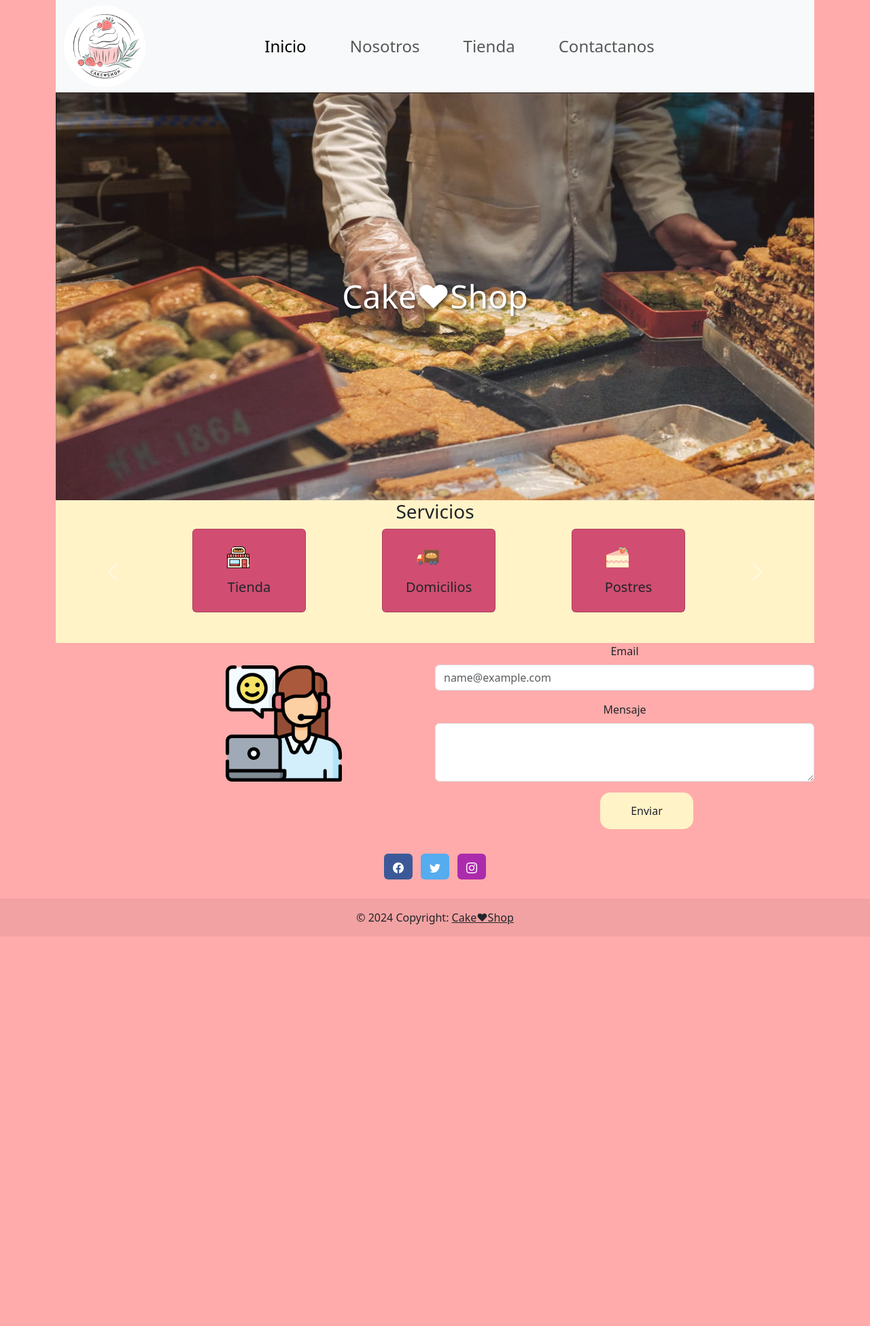
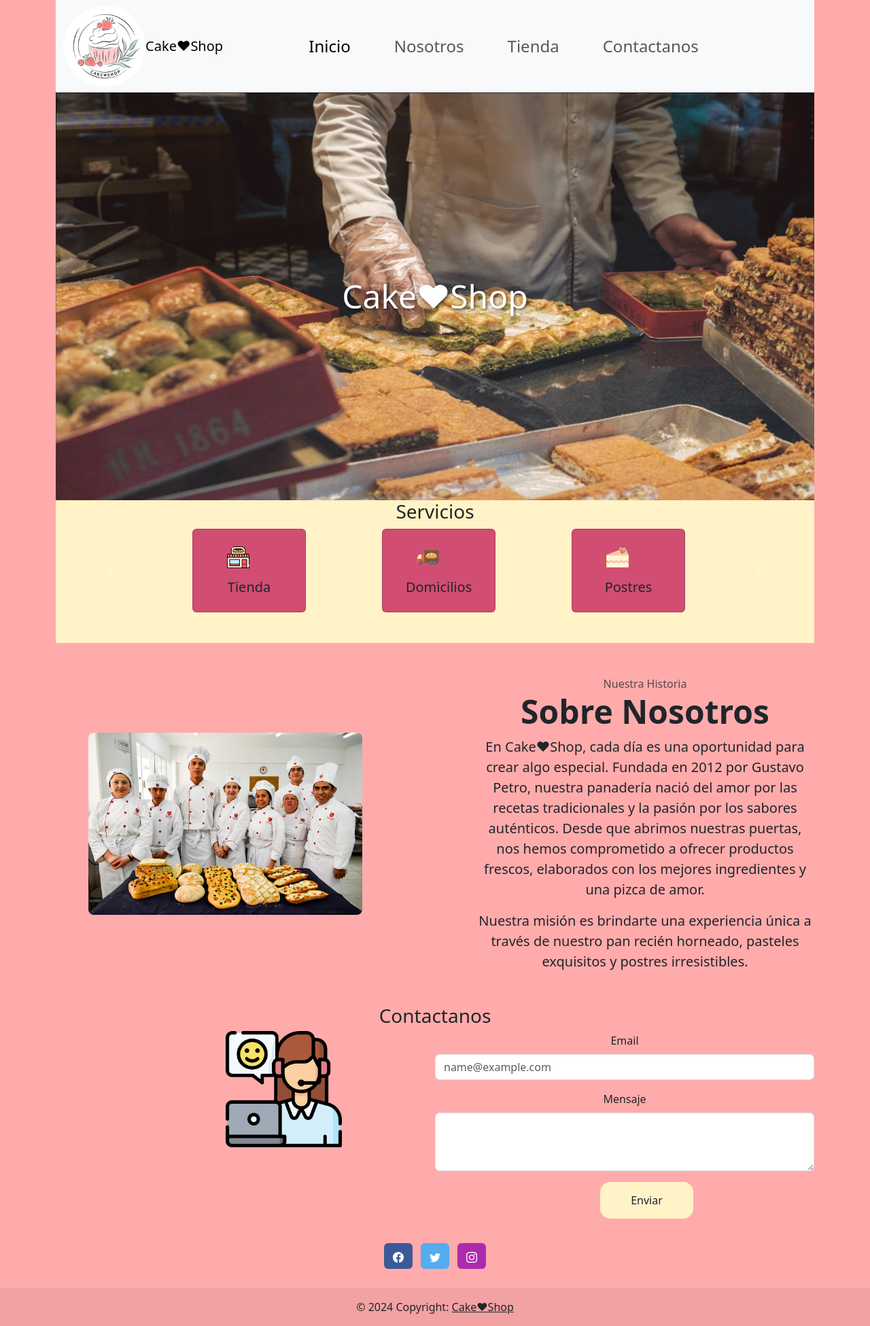
Before and after one commit to JosephRodriri/ProyectoFinal, a PHP site: page / in a window 1280 px wide. Shown: the whole page at 68% size. Before the commit the page ends 1378 px from the top, so only its background shows below. Run offline with PHP 8.4, Linux system fonts and the light colour scheme.

Commit message:
cambios1

```diff
--- a/ProyectoPanaderia/Pages/Templates/cabecera.php
+++ b/ProyectoPanaderia/Pages/Templates/cabecera.php
@@ -9,7 +9,7 @@
   <link rel="shortcut icon" href="../images/pan-de-molde.png" type="image/x-icon" />
   <link href="https://cdn.jsdelivr.net/npm/bootstrap@5.3.3/dist/css/bootstrap.min.css" rel="stylesheet"
         integrity="sha384-QWTKZyjpPEjISv5WaRU9OFeRpok6YctnYmDr5pNlyT2bRjXh0JMhjY6hW+ALEwIH" crossorigin="anonymous" />
-  <link rel="stylesheet" href="tienda.css" />
+  <link rel="stylesheet" href="./tienda.css" />
 
 
 </head>
@@ -17,7 +17,9 @@
 
 <!--Barra de cotenido-->
 <body>
+<style>
 
+</style>
 <!--menu-->
   <header>
 
@@ -32,7 +34,7 @@
     <div class="collapse navbar-collapse" id="navbarNav">
       <ul class="navbar-nav">
         <li class="nav-item">
-          <a class="nav-link" aria-current="page" href="/ProyectoPanaderia/index.php">inicio</a>
+          <a class="nav-link" aria-current="page" href="../index.html">inicio</a>
         </li>
         <li class="nav-item">
           <a class="nav-link" href="Tienda.php">Tienda</a>
--- a/ProyectoPanaderia/Pages/Templates/pie.php
+++ b/ProyectoPanaderia/Pages/Templates/pie.php
@@ -12,7 +12,7 @@
       data-mdb-ripple-init
         class="btn text-white btn-floating m-1"
         style="background-color: #3b5998;"
-        href="#!"
+        href="https://www.facebook.com/login/?next=https%3A%2F%2Fwww.facebook.com%2F"
         role="button"
         ><svg xmlns="http://www.w3.org/2000/svg" width="16" height="16" fill="currentColor" class="bi bi-facebook" viewBox="0 0 16 16">
           <path d="M16 8.049c0-4.446-3.582-8.05-8-8.05C3.58 0-.002 3.603-.002 8.05c0 4.017 2.926 7.347 6.75 7.951v-5.625h-2.03V8.05H6.75V6.275c0-2.017 1.195-3.131 3.022-3.131.876 0 1.791.157 1.791.157v1.98h-1.009c-.993 0-1.303.621-1.303 1.258v1.51h2.218l-.354 2.326H9.25V16c3.824-.604 6.75-3.934 6.75-7.951"/>
@@ -23,7 +23,7 @@
         data-mdb-ripple-init
         class="btn text-white btn-floating m-1"
         style="background-color: #55acee;"
-        href="#!"
+        href="https://x.com/?lang=en"
         role="button"
         ><svg xmlns="http://www.w3.org/2000/svg" width="16" height="16" fill="currentColor" class="bi bi-twitter" viewBox="0 0 16 16">
           <path d="M5.026 15c6.038 0 9.341-5.003 9.341-9.334q.002-.211-.006-.422A6.7 6.7 0 0 0 16 3.542a6.7 6.7 0 0 1-1.889.518 3.3 3.3 0 0 0 1.447-1.817 6.5 6.5 0 0 1-2.087.793A3.286 3.286 0 0 0 7.875 6.03a9.32 9.32 0 0 1-6.767-3.429 3.29 3.29 0 0 0 1.018 4.382A3.3 3.3 0 0 1 .64 6.575v.045a3.29 3.29 0 0 0 2.632 3.218 3.2 3.2 0 0 1-.865.115 3 3 0 0 1-.614-.057 3.28 3.28 0 0 0 3.067 2.277A6.6 6.6 0 0 1 .78 13.58a6 6 0 0 1-.78-.045A9.34 9.34 0 0 0 5.026 15"/>
@@ -35,7 +35,7 @@
         data-mdb-ripple-init
         class="btn text-white btn-floating m-1"
         style="background-color: #ac2bac;"
-        href="#!"
+        href="https://www.instagram.com/"
         role="button"
         ><svg xmlns="http://www.w3.org/2000/svg" width="16" height="16" fill="currentColor" class="bi bi-instagram" viewBox="0 0 16 16">
           <path d="M8 0C5.829 0 5.556.01 4.703.048 3.85.088 3.269.222 2.76.42a3.9 3.9 0 0 0-1.417.923A3.9 3.9 0 0 0 .42 2.76C.222 3.268.087 3.85.048 4.7.01 5.555 0 5.827 0 8.001c0 2.172.01 2.444.048 3.297.04.852.174 1.433.372 1.942.205.526.478.972.923 1.417.444.445.89.719 1.416.923.51.198 1.09.333 1.942.372C5.555 15.99 5.827 16 8 16s2.444-.01 3.298-.048c.851-.04 1.434-.174 1.943-.372a3.9 3.9 0 0 0 1.416-.923c.445-.445.718-.891.923-1.417.197-.509.332-1.09.372-1.942C15.99 10.445 16 10.173 16 8s-.01-2.445-.048-3.299c-.04-.851-.175-1.433-.372-1.941a3.9 3.9 0 0 0-.923-1.417A3.9 3.9 0 0 0 13.24.42c-.51-.198-1.092-.333-1.943-.372C10.443.01 10.172 0 7.998 0zm-.717 1.442h.718c2.136 0 2.389.007 3.232.046.78.035 1.204.166 1.486.275.373.145.64.319.92.599s.453.546.598.92c.11.281.24.705.275 1.485.039.843.047 1.096.047 3.231s-.008 2.389-.047 3.232c-.035.78-.166 1.203-.275 1.485a2.5 2.5 0 0 1-.599.919c-.28.28-.546.453-.92.598-.28.11-.704.24-1.485.276-.843.038-1.096.047-3.232.047s-2.39-.009-3.233-.047c-.78-.036-1.203-.166-1.485-.276a2.5 2.5 0 0 1-.92-.598 2.5 2.5 0 0 1-.6-.92c-.109-.281-.24-.705-.275-1.485-.038-.843-.046-1.096-.046-3.233s.008-2.388.046-3.231c.036-.78.166-1.204.276-1.486.145-.373.319-.64.599-.92s.546-.453.92-.598c.282-.11.705-.24 1.485-.276.738-.034 1.024-.044 2.515-.045zm4.988 1.328a.96.96 0 1 0 0 1.92.96.96 0 0 0 0-1.92m-4.27 1.122a4.109 4.109 0 1 0 0 8.217 4.109 4.109 0 0 0 0-8.217m0 1.441a2.667 2.667 0 1 1 0 5.334 2.667 2.667 0 0 1 0-5.334"/>
--- a/ProyectoPanaderia/index.html
+++ b/ProyectoPanaderia/index.html
@@ -16,6 +16,10 @@
     <nav class="navbar navbar-expand-lg bg-body-tertiary">
       <div class="container-fluid">
         <img class="img-logo" src="images/Log.jpg" alt="" />
+        <a class="navbar-brand" href="#">Cake♥Shop</a>
+        <button class="navbar-toggler" type="button" data-bs-toggle="collapse" data-bs-target="#navbarNav" aria-controls="navbarNav" aria-expanded="false" aria-label="Toggle navigation">
+        <span class="navbar-toggler-icon"></span>
+        </button>
         <div class="collapse navbar-collapse" id="navbarText">
           <ul class="navbar-nav me-auto mb-2 mb-lg-0">
             <li class="nav-item me-5">
@@ -25,7 +29,7 @@
               <a class="nav-link" href="./Pages/Nosotros.html" >Nosotros</a>
             </li>
             <li class="nav-item me-5">
-              <a class="nav-link" href="./Pages/Tienda/Tienda.html" target="_blank" >Tienda</a>
+              <a class="nav-link" href="./Pages/Tienda.php" target="_blank" >Tienda</a>
             </li>
             <li class="nav-item me-5">
               <a class="nav-link" href="./Pages/Contactanos.html">Contactanos</a>
@@ -112,9 +116,31 @@
     </button>
   </div>
 </div>
+<section class="py-5">
+	<div class="container">
+		<div class="row align-items-center gx-4">
+			<div class="col-md-5">
+				<div class="ms-md-2 ms-lg-5"><img class="img-fluid rounded-3" src="./images/Nosotros.jpg"></div>
+			</div>
+			<div class="col-md-6 offset-md-1">
+				<div class="ms-md-2 ms-lg-5">
+					<span class="text-muted">Nuestra Historia</span>
+					<h2 class="display-5 fw-bold">Sobre Nosotros</h2>
+					<p class="lead">En Cake♥Shop, cada día es una oportunidad para crear algo especial.
+            Fundada en 2012 por Gustavo Petro, nuestra panadería nació del amor por las recetas tradicionales y
+            la pasión por los sabores auténticos. Desde que abrimos nuestras puertas, nos hemos comprometido a ofrecer productos frescos, elaborados
+            con los mejores ingredientes y una pizca de amor.</p>
+					<p class="lead mb-0">Nuestra misión es brindarte una experiencia única a través de nuestro pan
+            recién horneado, pasteles exquisitos y postres irresistibles.</p>
+				</div>
+			</div>
+		</div>
+	</div>
+</section>
 
 
   <div class="container" >
+    <h3>Contactanos</h3>
     <form action="back.php" method="POST" id="from-sapa">
 
     <div class="mb-3">
@@ -132,6 +158,7 @@
   <button type="submit" class="boton-enviar" id="enviar">Enviar</button>
 </form>
 <h2></h2>
+
 
 <footer class="bg text-center"  >
   <!-- Grid container -->
--- a/ProyectoPanaderia/styles.css
+++ b/ProyectoPanaderia/styles.css
@@ -40,7 +40,7 @@ body{
 .card{
   left: 18%;
   background-color: #D14D72;
-    ;
+
 
 }
 
```
Also changed, not shown: ProyectoPanaderia/images/Nosotros.jpg (added). Lines whose indentation alone changed are shown as unchanged.
